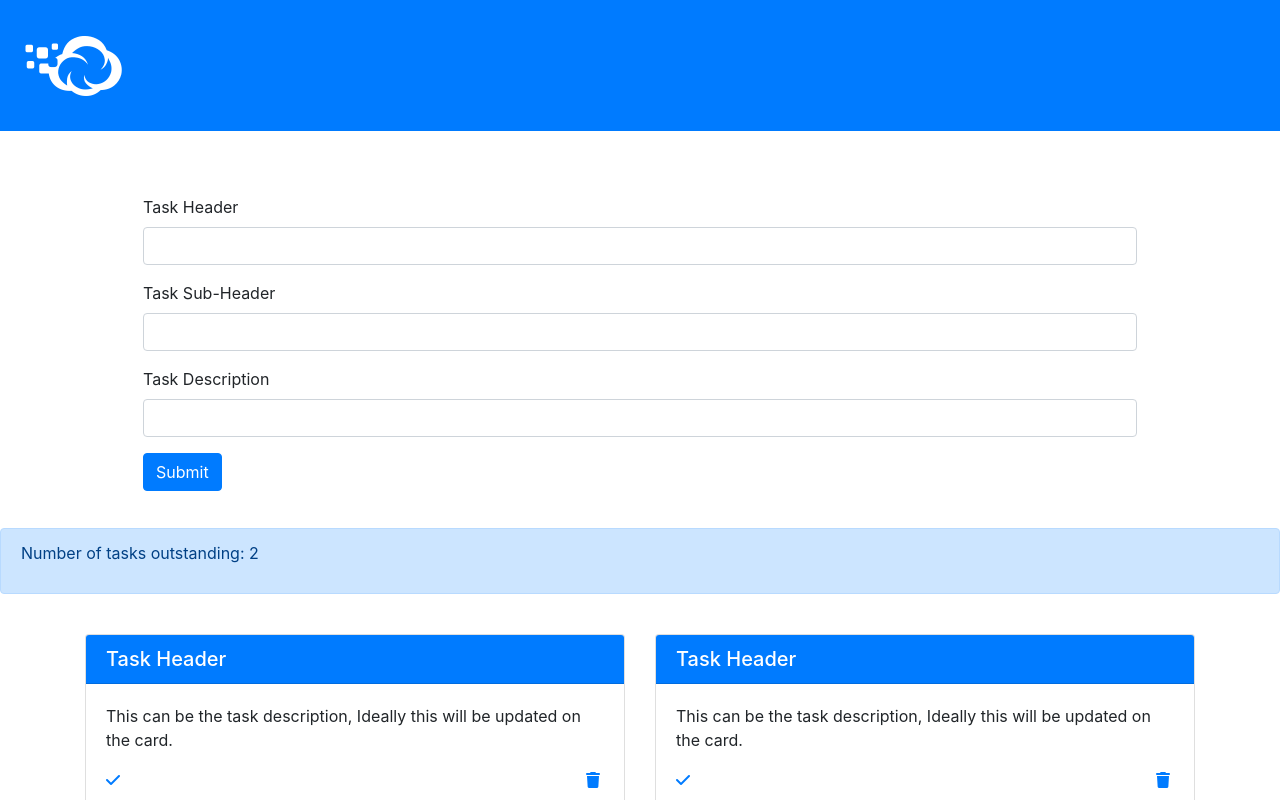
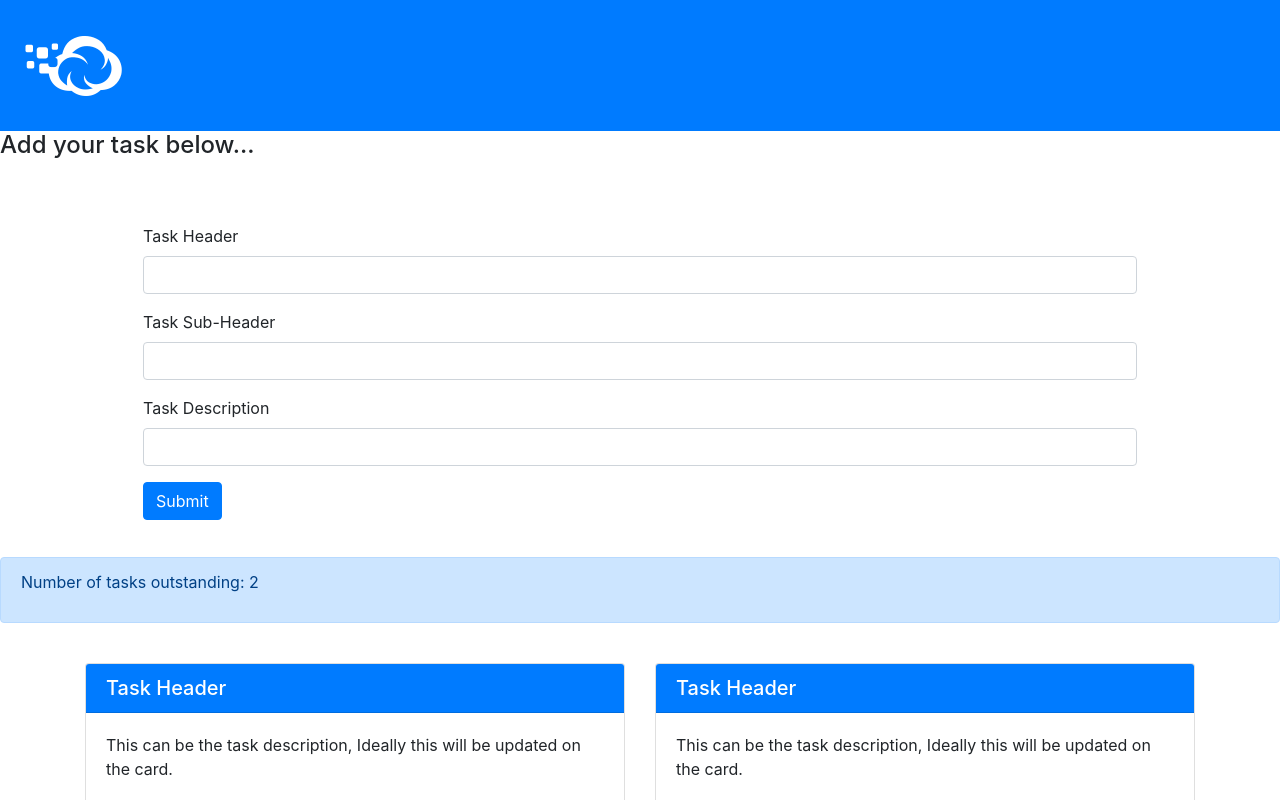
Before and after one commit to Benh92/todo_react, a React (Create React App) app: page / in a window 1280 px wide. Shown: the top 800 px of the page. Built offline with nearby package versions, Linux system fonts and the light colour scheme.

Commit message:
First push halfway through re-design

```diff
--- a/src/App.js
+++ b/src/App.js
@@ -15,6 +15,9 @@ class App extends React.Component {
           <nav className="navbar">
           <i class="fab fa-cloudversify fa-5x iconnav"></i>
           </nav>
+        </div>
+        <div>
+        <h4> Add your task below... </h4>
         </div>
         <div className="formplacement">
          <AddTask/>
```
